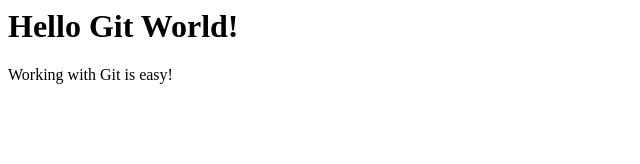
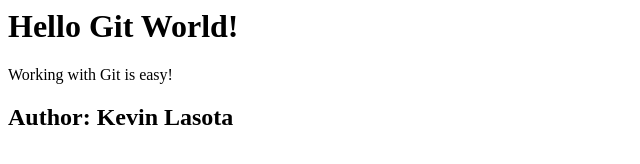
Before and after one commit to klasota/GitGithubMasterclass, a plain HTML site: page index.html in a window 1280 px wide. Shown: the whole page, without its empty margins (0-640 px from the left). Drawn offline with Linux system fonts and the light colour scheme.

Commit message:
Add index.html

```diff
--- a/index.html
+++ b/index.html
@@ -3,3 +3,4 @@
 <div>
 	<p>Working with Git is easy!</p>
 </div>
+<h2>Author: Kevin Lasota</h2>
```
